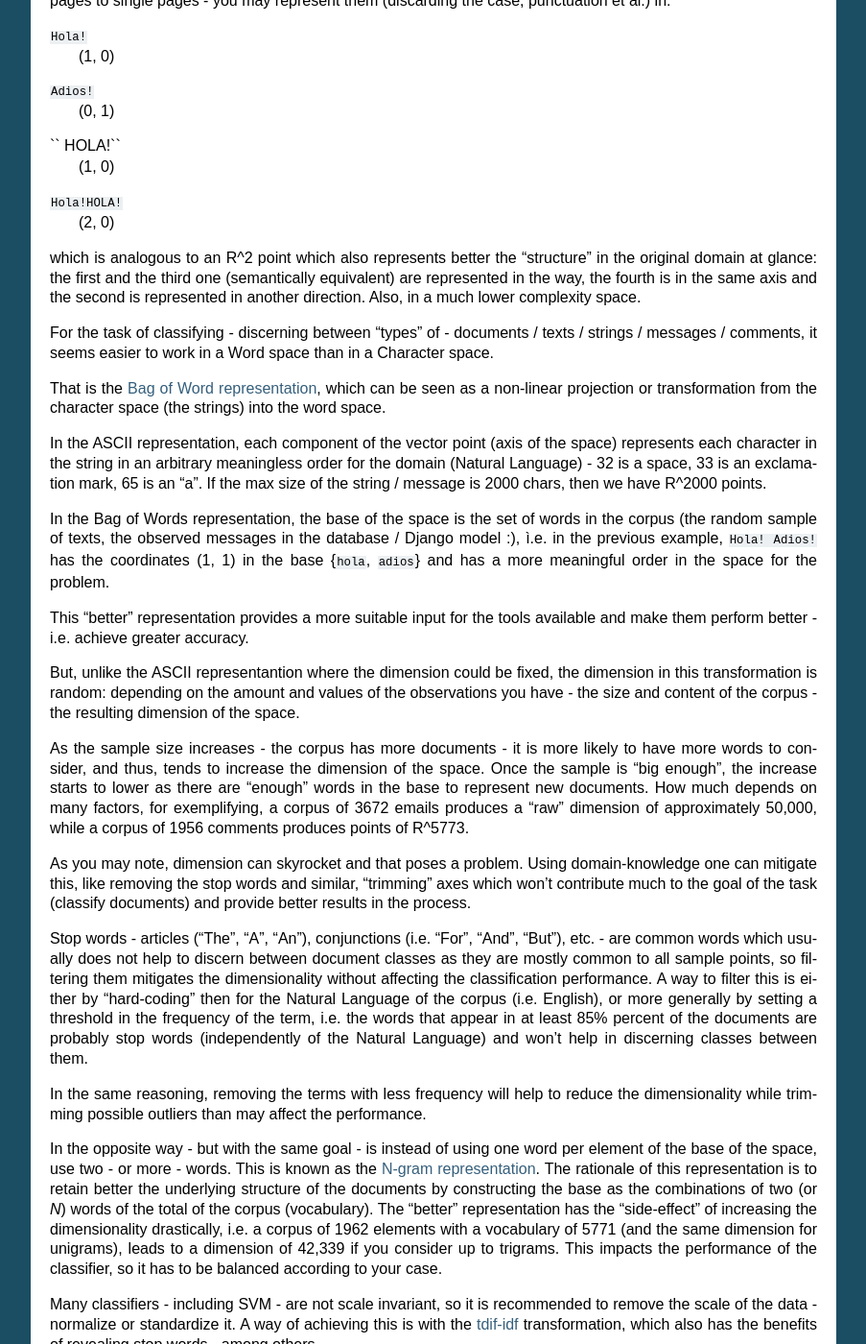
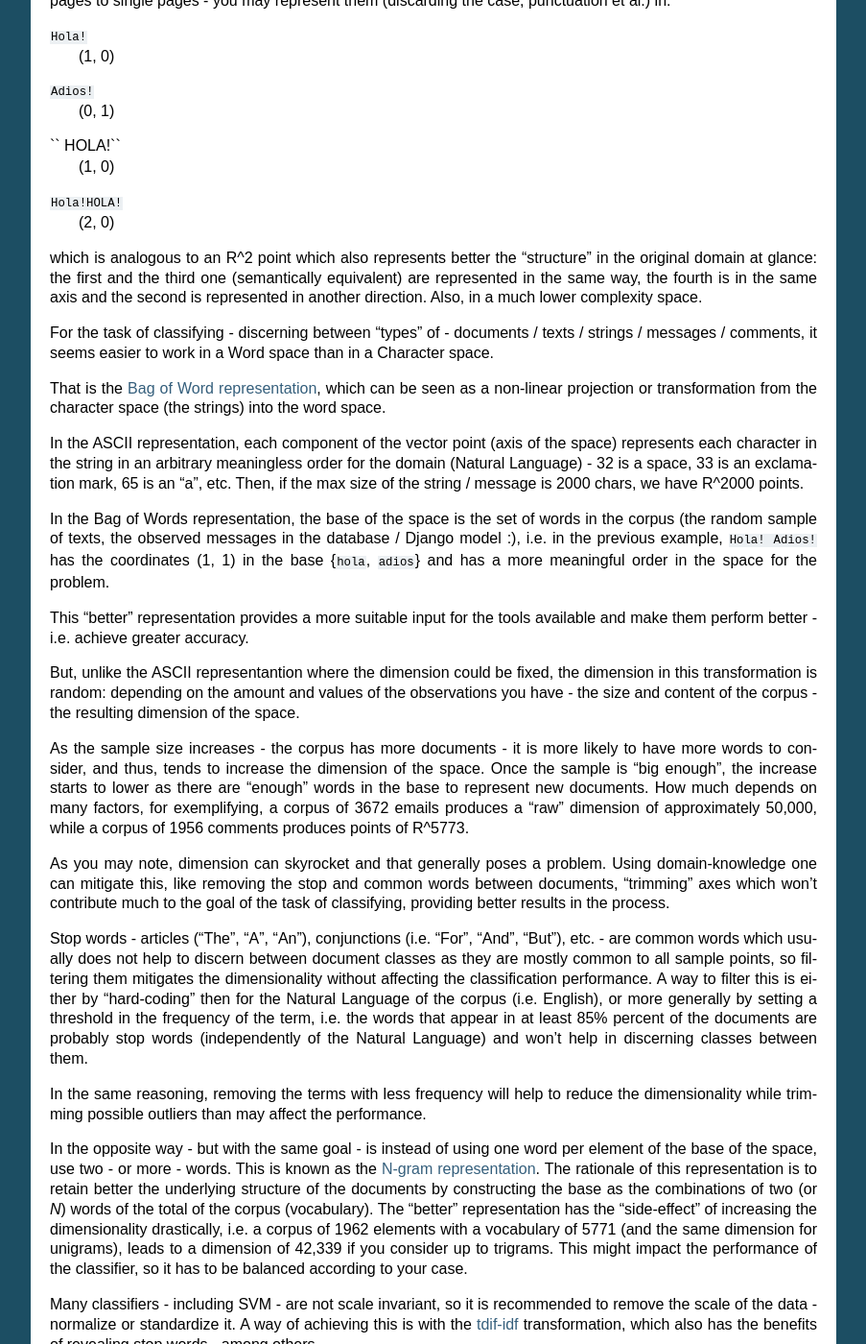
Before and after one commit to math-a3k/django-ai, a Sphinx documentation site: the page built from docs/apps/examples.rst, in a window 1280 px wide and 1400 px high, scrolled down 8183 px. Shown: the whole window at 96% size, without its empty margins (198-1101 px from the left). Built offline with Sphinx 7.4.7, drawn with Linux system fonts in a browser that asks for light colours; some of the changed text lies outside the part shown.

Commit message:
[doc] Polishing on Spam Filtering Example

```diff
--- a/docs/apps/examples.rst
+++ b/docs/apps/examples.rst
@@ -319,15 +319,15 @@
 ``Hola!HOLA!``
     (2, 0)
 
-which is analogous to an R^2 point which also represents better the "structure" in the original domain at glance: the first and the third one (semantically equivalent) are represented in the way, the fourth is in the same axis and the second is represented in another direction. Also, in a much lower complexity space.
+which is analogous to an R^2 point which also represents better the "structure" in the original domain at glance: the first and the third one (semantically equivalent) are represented in the same way, the fourth is in the same axis and the second is represented in another direction. Also, in a much lower complexity space.
 
 For the task of classifying - discerning between "types" of - documents / texts / strings / messages / comments, it seems easier to work in a Word space than in a Character space.
 
 That is the `Bag of Word representation <https://en.wikipedia.org/wiki/Bag-of-words_model>`_, which can be seen as a non-linear projection or transformation from the character space (the strings) into the word space.
 
-In the ASCII representation, each component of the vector point (axis of the space) represents each character in the string in an arbitrary meaningless order for the domain (Natural Language) - 32 is a space, 33 is an exclamation mark, 65 is an "a". If the max size of the string / message is 2000 chars, then we have R^2000 points.
+In the ASCII representation, each component of the vector point (axis of the space) represents each character in the string in an arbitrary meaningless order for the domain (Natural Language) - 32 is a space, 33 is an exclamation mark, 65 is an "a", etc. Then, if the max size of the string / message is 2000 chars, we have R^2000 points.
 
-In the Bag of Words representation, the base of the space is the set of words in the corpus (the random sample of texts, the observed messages in the database / Django model :), ì.e. in the previous example, ``Hola! Adios!`` has the coordinates (1, 1) in the base {``hola``, ``adios``} and has a more meaningful order in the space for the problem.
+In the Bag of Words representation, the base of the space is the set of words in the corpus (the random sample of texts, the observed messages in the database / Django model :), i.e. in the previous example, ``Hola! Adios!`` has the coordinates (1, 1) in the base {``hola``, ``adios``} and has a more meaningful order in the space for the problem.
 
 This "better" representation provides a more suitable input for the tools available and make them perform better - i.e. achieve greater accuracy.
 
@@ -335,17 +335,17 @@
 
 As the sample size increases - the corpus has more documents - it is more likely to have more words to consider, and thus, tends to increase the dimension of the space. Once the sample is "big enough", the increase starts to lower as there are "enough" words in the base to represent new documents. How much depends on many factors, for exemplifying, a corpus of 3672 emails produces a "raw" dimension of approximately 50,000, while a corpus of 1956 comments produces points of R^5773.
 
-As you may note, dimension can skyrocket and that poses a problem. Using domain-knowledge one can mitigate this, like removing the stop words and similar, "trimming" axes which won't contribute much to the goal of the task (classify documents) and provide better results in the process.
+As you may note, dimension can skyrocket and that generally poses a problem. Using domain-knowledge one can mitigate this, like removing the stop and common words between documents, "trimming" axes which won't contribute much to the goal of the task of classifying, providing better results in the process.
 
 Stop words - articles ("The", "A", "An"), conjunctions (i.e. "For", "And", "But"), etc. - are common words which usually does not help to discern between document classes as they are mostly common to all sample points, so filtering them mitigates the dimensionality without affecting the classification performance. A way to filter this is either by "hard-coding" then for the Natural Language of the corpus (i.e. English), or more generally by setting a threshold in the frequency of the term, i.e. the words that appear in at least 85% percent of the documents are probably stop words (independently of the Natural Language) and won't help in discerning classes between them.
 
 In the same reasoning, removing the terms with less frequency will help to reduce the dimensionality while trimming possible outliers than may affect the performance.
 
-In the opposite way - but with the same goal - is instead of using one word per element of the base of the space, use two - or more - words. This is known as the `N-gram representation <https://en.wikipedia.org/wiki/N-gram>`_. The rationale of this representation is to retain better the underlying structure of the documents by constructing the base as the combinations of two (or *N*) words of the total of the corpus (vocabulary). The "better" representation has the "side-effect" of increasing the dimensionality drastically, i.e. a corpus of 1962 elements with a vocabulary of 5771 (and the same dimension for unigrams), leads to a dimension of 42,339 if you consider up to trigrams. This impacts the performance of the classifier, so it has to be balanced according to your case.
+In the opposite way - but with the same goal - is instead of using one word per element of the base of the space, use two - or more - words. This is known as the `N-gram representation <https://en.wikipedia.org/wiki/N-gram>`_. The rationale of this representation is to retain better the underlying structure of the documents by constructing the base as the combinations of two (or *N*) words of the total of the corpus (vocabulary). The "better" representation has the "side-effect" of increasing the dimensionality drastically, i.e. a corpus of 1962 elements with a vocabulary of 5771 (and the same dimension for unigrams), leads to a dimension of 42,339 if you consider up to trigrams. This might impact the performance of the classifier, so it has to be balanced according to your case.
 
 Many classifiers - including SVM - are not scale invariant, so it is recommended to remove the scale of the data - normalize or standardize it. A way of achieving this is with the `tdif-idf <https://en.wikipedia.org/wiki/Tf%E2%80%93idf>`_ transformation, which also has the benefits of revealing stop words - among others.
 
-Once all the texts / messages are suitably represented to be an input of the classifier - the Supervised Learning Technique - the discerning between SPAM and HAM can be carried out.
+Once all the texts / messages are suitably represented to be an input of the classifier of choice - the Supervised Learning Technique - the discerning between SPAM and HAM can be carried out.
 
 
 Setting and Plugin the Spam Filter
@@ -385,7 +387,7 @@
 
 Once the classifier is set, the next is enabling metrics to evaluate its performance.
 
-`Cross Validation (CV) <https://en.wikipedia.org/wiki/Cross-validation_(statistics)>`_ is model validation technique, its goal is to estimate the performance of a predictive model in an independent dataset (i.e. in practice :).
+`Cross Validation (CV) <https://en.wikipedia.org/wiki/Cross-validation_(statistics)>`_ is a model validation technique, its goal is to estimate the performance of a predictive model in an independent dataset (i.e. in practice :).
 
 The available CV is stratified *k*-folded, where the training sample is divided into *k* parts or folds (stratums with the same distribution of classes). Then it will iterate on each part / fold / stratum. For each fold, it will train the model with the other *k - 1* folds and test it with the current fold, recording a metric of performance (i.e. accuracy). After this, *k* metrics of performance will be available, the mean of these metrics with its standard deviation is what will be used as an estimation for the performance of the Spam Filter.
 
@@ -421,7 +429,7 @@
 
 .. autoclass:: examples.views.CommentsOfMySiteView
 
-Discussing SVM is left out from this example for brevity. It can deal with high-dimensional data seamlessly, however, you should try to find the smallest dimension input where the data is "best separable" while maximizing its performance.
+Discussing SVMs is left out from this example for brevity. It can deal with high-dimensional data seamlessly, however, you should try to find the smallest dimension input where the data is "best separable" while maximizing its performance, which degrades with the addition of "noisy dimensions" despite of being "resistant" to overfitting and high dimensional spaces.
 
 
 .. _svm_seeing_is_believing:
```
Also changed, not shown: other parts of docs/apps/examples.rst (+22 -14 lines).
